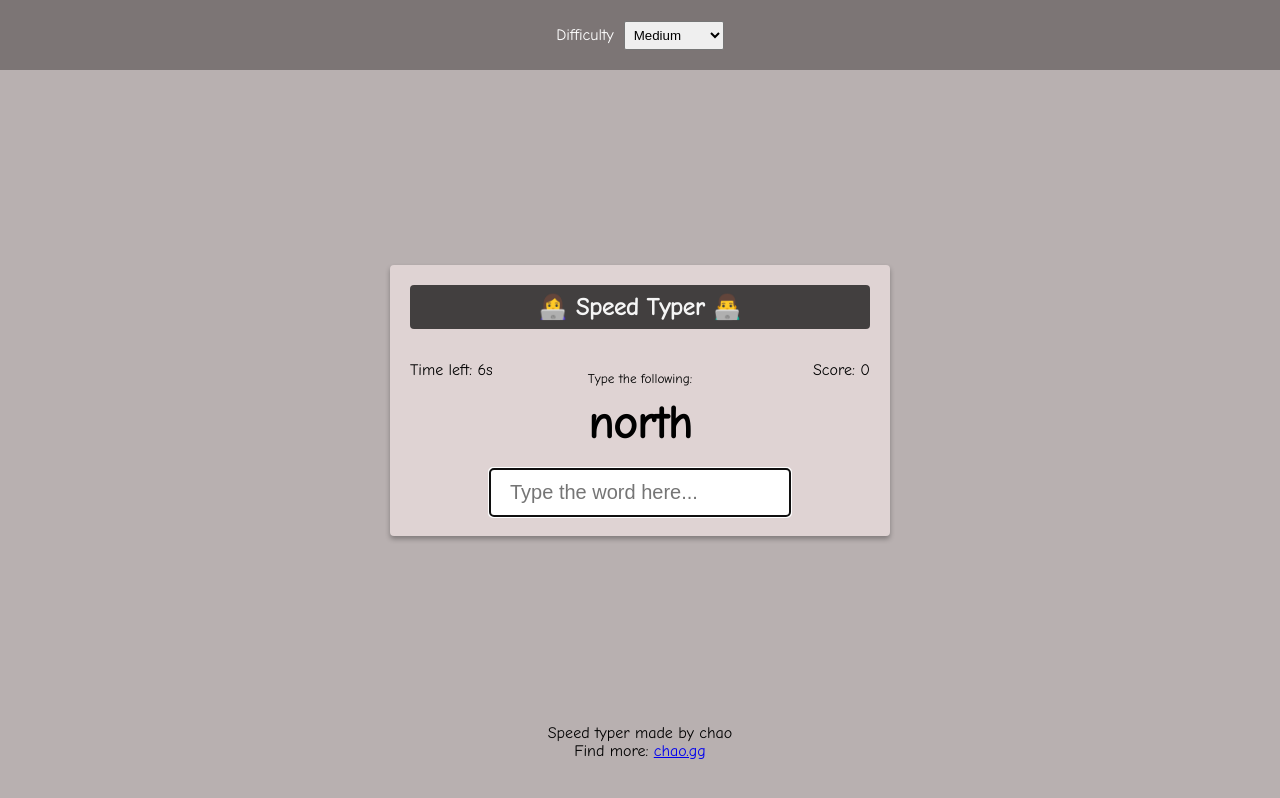
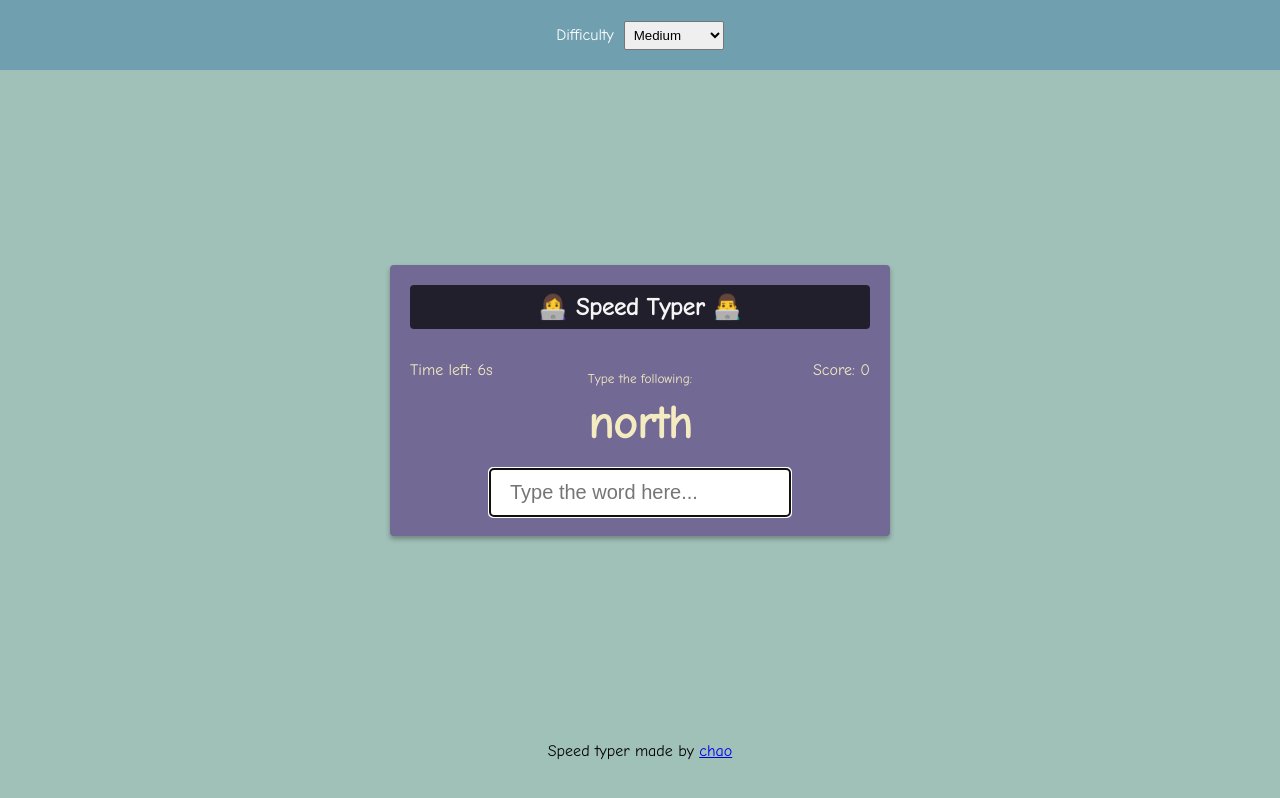
Before and after one commit to ch-ao/SpeedTyper, a plain HTML site: page index.html in a window 1280 px wide. Drawn offline with nearby package versions, Linux system fonts and the light colour scheme.

Commit message:
update css

```diff
--- a/index.html
+++ b/index.html
@@ -30,8 +30,7 @@
       <div class="end-game-container"></div>
     </div>
 
-    <footer>Speed typer made by chao <br>
-            Find more: <a href="http://chao.gg">chao.gg</a>
+    <footer>Speed typer made by <a href="https://chaozhang.dev">chao</a>
     </footer>
 
     <script src="https://ajax.googleapis.com/ajax/libs/jquery/3.4.1/jquery.min.js"></script>
--- a/style.css
+++ b/style.css
@@ -3,7 +3,7 @@
 }
 
 body {
-  background-color: #b8b0b0;
+  background-color: #a0c1b8;
   display: flex;
   align-items: center;
   justify-content: center;
@@ -27,7 +27,7 @@ select {
   left: 0;
   width: 100%;
   color: white;
-  background-color: #7c7575;
+  background-color: #709fb0;
   height: 70px;
   display: flex;
   align-items: center;
@@ -35,11 +35,11 @@ select {
 }
 
 .container {
-  background-color: #dfd3d3;
+  background-color: #726a95;
   padding: 20px;
   border-radius: 4px;
   box-shadow: 0 3px 5px rgba(0, 0, 0, 0.3);
-  color: black;
+  color: #f4ebc1;
   position: relative;
   text-align: center;
   width: 500px;
```
